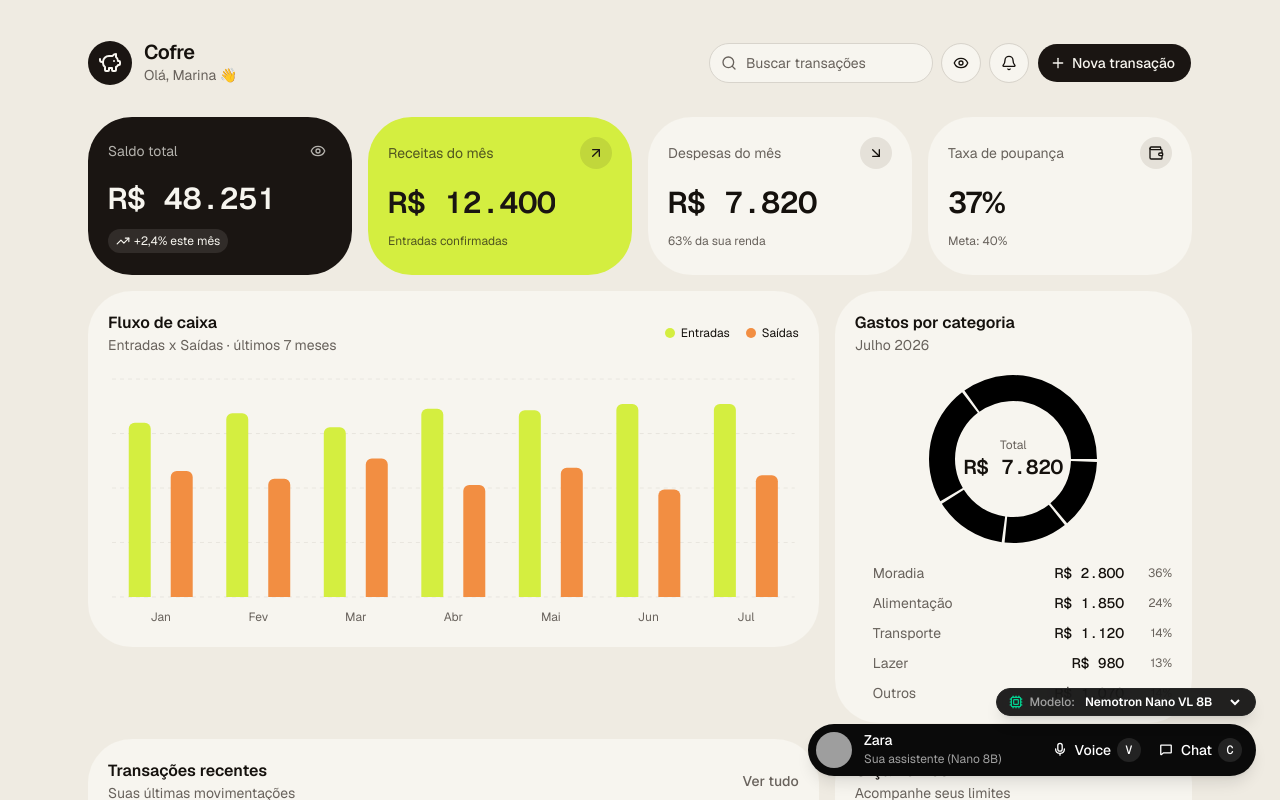
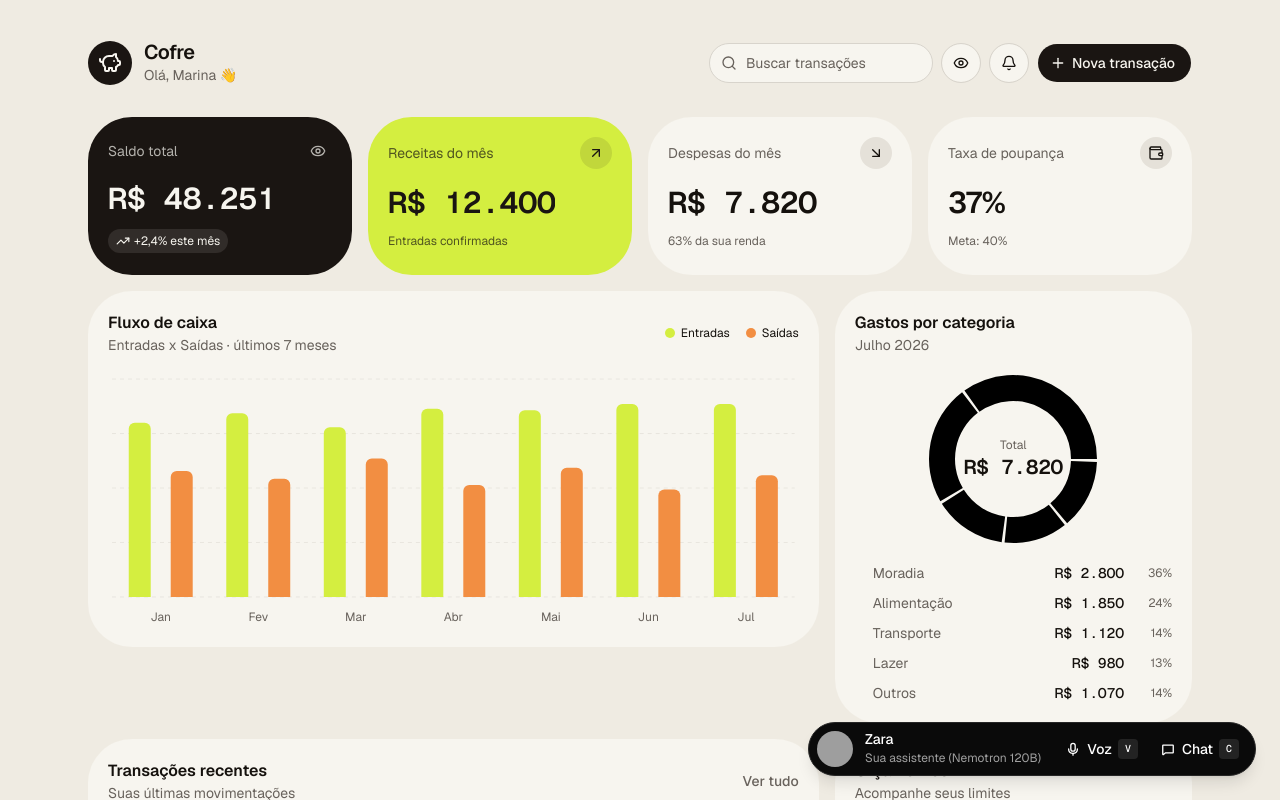
Before and after one commit to KillanovX/finn, a Next.js app: page / in a window 1280 px wide. Shown: the top 800 px of the page. Built offline with nearby package versions, Linux system fonts and the light colour scheme; grey boxes are pictures that could not be loaded.

Commit message:
feat: usar nvidia/nemotron-3-super-120b-a12b como modelo padrão e adicionar transcrição por voz (Speech-to-Text)

```diff
--- a/components/dashboard/dashboard-agent-dock.tsx
+++ b/components/dashboard/dashboard-agent-dock.tsx
@@ -2,39 +2,26 @@
 
 import { useState } from "react"
 import { AgentDock } from "@/components/ui/agent-dock"
-import { Cpu, Sparkles, X } from "lucide-react"
-
-const MODELS = [
-  { id: "nvidia/llama-3.1-nemotron-nano-vl-8b-v1", name: "Nemotron Nano VL 8B", badge: "Nano 8B" },
-  { id: "nvidia/nemotron-3-super-120b-a12b", name: "Nemotron 3 Super 120B", badge: "Super 120B" },
-  { id: "nvidia/llama-3.1-nemotron-70b-instruct", name: "Nemotron 70B Instruct", badge: "70B Instruct" },
-  { id: "meta/llama-3.1-70b-instruct", name: "Llama 3.1 70B", badge: "Llama 70B" },
-]
+import { Sparkles, X } from "lucide-react"
 
 export function DashboardAgentDock() {
-  const [selectedModel, setSelectedModel] = useState<string>("nvidia/llama-3.1-nemotron-nano-vl-8b-v1")
   const [response, setResponse] = useState<string | null>(null)
-  const [usedModel, setUsedModel] = useState<string | null>(null)
   const [lastMessage, setLastMessage] = useState<string | null>(null)
-
-  const activeModelObj = MODELS.find((m) => m.id === selectedModel) ?? MODELS[0]
 
   const handleMessageSubmit = async (message: string) => {
     setLastMessage(message)
     setResponse(null)
-    setUsedModel(null)
 
     try {
       const res = await fetch("/api/chat", {
         method: "POST",
         headers: { "Content-Type": "application/json" },
-        body: JSON.stringify({ message, model: selectedModel }),
+        body: JSON.stringify({ message }),
       })
 
       const data = await res.json()
       if (data.reply) {
         setResponse(data.reply)
-        setUsedModel(data.model || selectedModel)
       } else if (data.error) {
         setResponse(`Ops! ${data.error}`)
       }
@@ -45,32 +32,13 @@ export function DashboardAgentDock() {
 
   return (
     <div className="fixed bottom-6 right-6 z-50 flex flex-col items-end gap-2 w-full max-w-[calc(100vw-3rem)] sm:max-w-md">
-      {/* Model Selector Pill Header */}
-      <div className="flex items-center gap-1.5 rounded-full bg-neutral-950/90 border border-neutral-800 p-1 px-3 text-xs text-neutral-300 shadow-lg backdrop-blur-md">
-        <Cpu className="size-3.5 text-emerald-400 shrink-0" />
-        <span className="font-medium text-neutral-400">Modelo:</span>
-        <select
-          value={selectedModel}
-          onChange={(e) => setSelectedModel(e.target.value)}
-          className="bg-transparent text-white font-semibold outline-none cursor-pointer pr-1"
-        >
-          {MODELS.map((m) => (
-            <option key={m.id} value={m.id} className="bg-neutral-900 text-white">
-              {m.name}
-            </option>
-          ))}
-        </select>
-      </div>
-
       {/* Response Card Popup */}
       {response && (
         <div className="relative w-full overflow-hidden rounded-2xl bg-neutral-950/95 border border-neutral-800 p-4 text-white shadow-2xl backdrop-blur-md transition-all animate-in fade-in slide-in-from-bottom-2">
           <div className="flex items-center justify-between pb-2 mb-2 border-b border-neutral-800">
             <div className="flex items-center gap-1.5 text-xs font-semibold text-neutral-300">
               <Sparkles className="size-3.5 text-amber-400" />
-              <span>
-                Zara · {MODELS.find((m) => m.id === usedModel)?.badge || usedModel || activeModelObj.badge}
-              </span>
+              <span>Zara · Nemotron 3 Super 120B</span>
             </div>
             <button
               onClick={() => setResponse(null)}
@@ -93,8 +61,8 @@ export function DashboardAgentDock() {
       <AgentDock
         agentName="Zara"
         avatarSrc="https://api.dicebear.com/10.x/initial-face/svg?seed=Zaraaaa&size=80"
-        idleStatus={`Sua assistente (${activeModelObj.badge})`}
-        workingStatus={`Consultando ${activeModelObj.badge}...`}
+        idleStatus="Sua assistente (Nemotron 120B)"
+        workingStatus="Raciocinando com Nemotron 120B..."
         onMessageSubmit={handleMessageSubmit}
         className="w-full"
       />
--- a/components/ui/agent-dock.tsx
+++ b/components/ui/agent-dock.tsx
@@ -11,6 +11,7 @@ import {
   type FormEvent,
   type KeyboardEvent,
   type ReactNode,
+  useEffect,
   useRef,
   useState,
 } from "react";
@@ -35,14 +36,72 @@ export function AgentDock({
   agentName,
   avatarSrc,
   className,
-  idleStatus = "Ready",
-  workingStatus = "Working...",
+  idleStatus = "Pronta",
+  workingStatus = "Raciocinando com Nemotron...",
   onMessageSubmit,
 }: AgentDockProps) {
   const [mode, setMode] = useState<AgentDockMode>("idle");
   const [message, setMessage] = useState("");
+  const [isListening, setIsListening] = useState(false);
   const textareaRef = useRef<HTMLTextAreaElement>(null);
+  const recognitionRef = useRef<any>(null);
   const shouldReduceMotion = useReducedMotion();
+
+  // Speech-to-Text Integration (Web Speech API)
+  useEffect(() => {
+    if (typeof window !== "undefined") {
+      const SpeechRecognition =
+        (window as any).SpeechRecognition ||
+        (window as any).webkitSpeechRecognition;
+      if (SpeechRecognition) {
+        const rec = new SpeechRecognition();
+        rec.continuous = false;
+        rec.interimResults = true;
+        rec.lang = "pt-BR";
+
+        rec.onstart = () => {
+          setIsListening(true);
+          setMode("composing");
+        };
+
+        rec.onresult = (event: any) => {
+          let transcript = "";
+          for (let i = event.resultIndex; i < event.results.length; i++) {
+            transcript += event.results[i][0].transcript;
+          }
+          setMessage(transcript);
+        };
+
+        rec.onerror = (event: any) => {
+          console.warn("Speech recognition error:", event.error);
+          setIsListening(false);
+        };
+
+        rec.onend = () => {
+          setIsListening(false);
+        };
+
+        recognitionRef.current = rec;
+      }
+    }
+  }, []);
+
+  function toggleVoice() {
+    if (isListening) {
+      recognitionRef.current?.stop();
+      setIsListening(false);
+    } else {
+      if (recognitionRef.current) {
+        try {
+          recognitionRef.current.start();
+        } catch (e) {
+          console.warn("Speech recognition restart", e);
+        }
+      } else {
+        alert("Navegador não suporta transcrição direta de voz. Digite no campo de texto.");
+      }
+    }
+  }
 
   function openComposer() {
     setMode("composing");
@@ -54,6 +113,10 @@ export function AgentDock({
     if (!nextMessage) {
       openComposer();
       return;
+    }
+    if (isListening) {
+      recognitionRef.current?.stop();
+      setIsListening(false);
     }
     setMessage("");
     setMode("working");
@@ -77,14 +140,35 @@ export function AgentDock({
     void submitMessage();
   }
 
+  // Keyboard shortcut (V: Voice, C: Chat)
+  useEffect(() => {
+    function handleKeyDown(e: globalThis.KeyboardEvent) {
+      if (
+        document.activeElement?.tagName === "INPUT" ||
+        document.activeElement?.tagName === "TEXTAREA"
+      ) {
+        return;
+      }
+      if (e.key === "v" || e.key === "V") {
+        e.preventDefault();
+        toggleVoice();
+      } else if (e.key === "c" || e.key === "C") {
+        e.preventDefault();
+        openComposer();
+      }
+    }
+    window.addEventListener("keydown", handleKeyDown);
+    return () => window.removeEventListener("keydown", handleKeyDown);
+  }, [isListening]);
+
   return (
     <form className={className} onSubmit={handleSubmit}>
-      <div className="flex w-full flex-col-reverse overflow-hidden rounded-2xl bg-neutral-950 p-2 text-white shadow-lg">
+      <div className="flex w-full flex-col-reverse overflow-hidden rounded-2xl bg-neutral-950 p-2 text-white shadow-lg border border-neutral-800">
         <div className="flex items-center gap-3">
           <img
             alt=""
             aria-hidden="true"
-            className="size-9 shrink-0 rounded-xl"
+            className="size-9 shrink-0 rounded-xl object-cover"
             height={36}
             src={avatarSrc}
             width={36}
@@ -99,18 +183,29 @@ export function AgentDock({
                 className="mt-1 truncate text-xs text-neutral-400"
                 exit={{ opacity: 0, y: -6 }}
                 initial={{ opacity: 0, y: 6 }}
-                key={mode}
+                key={mode + (isListening ? "-listening" : "")}
                 transition={{ duration: 0.16, ease: "easeOut" }}
               >
-                {mode === "working" ? workingStatus : idleStatus}
+                {isListening
+                  ? "🎙️ Transcrevendo sua voz..."
+                  : mode === "working"
+                  ? workingStatus
+                  : idleStatus}
               </motion.p>
             </AnimatePresence>
           </div>
           <div className="flex shrink-0 items-center gap-1.5">
             <DockButton
-              icon={<MicrophoneIcon weight="bold" />}
-              label="Voice"
+              icon={
+                <MicrophoneIcon
+                  weight="bold"
+                  className={isListening ? "animate-pulse text-red-400" : ""}
+                />
+              }
+              label={isListening ? "Ouvindo" : "Voz"}
               shortcut="V"
+              onClick={toggleVoice}
+              isActive={isListening}
             />
             <DockButton
               icon={
@@ -120,7 +215,7 @@ export function AgentDock({
                   <ChatIcon weight="bold" />
                 )
               }
-              label={mode === "composing" ? "Send" : "Chat"}
+              label={mode === "composing" ? "Enviar" : "Chat"}
               shortcut="C"
               type="submit"
             />
@@ -139,8 +234,11 @@ export function AgentDock({
           <div className="relative mb-2">
             <button
               aria-label="Close composer"
-              className="absolute right-1.5 top-1.5 flex size-6 items-center justify-center rounded-md text-neutral-400 hover:bg-white/10 hover:text-white"
-              onClick={() => setMode("idle")}
+              className="absolute right-1.5 top-1.5 flex size-6 items-center justify-center rounded-md text-neutral-400 hover:bg-white/10 hover:text-white cursor-pointer"
+              onClick={() => {
+                if (isListening) recognitionRef.current?.stop();
+                setMode("idle");
+              }}
               type="button"
             >
               <XIcon className="size-3.5" weight="bold" />
@@ -150,7 +248,11 @@ export function AgentDock({
               className="h-28 w-full resize-none bg-transparent px-2 py-2 pr-9 text-sm leading-6 outline-none placeholder:text-neutral-500"
               onChange={(event) => setMessage(event.target.value)}
               onKeyDown={handleTextareaKeyDown}
-              placeholder="Type something here..."
+              placeholder={
+                isListening
+                  ? "Fale agora... transcrevendo em tempo real..."
+                  : "Digite sua dúvida ou comando aqui..."
+              }
               ref={textareaRef}
               value={message}
             />
@@ -166,20 +268,29 @@ function DockButton({
   label,
   shortcut,
   type = "button",
+  onClick,
+  isActive,
 }: {
   icon: ReactNode;
   label: string;
   shortcut: string;
   type?: "button" | "submit";
+  onClick?: () => void;
+  isActive?: boolean;
 }) {
   return (
     <button
-      className="flex h-9 items-center gap-1.5 rounded-lg px-1.5 text-sm font-medium hover:bg-white/10"
+      className={`flex h-9 items-center gap-1.5 rounded-lg px-2 text-sm font-medium transition-colors cursor-pointer ${
+        isActive
+          ? "bg-red-500/20 text-red-400 border border-red-500/30"
+          : "hover:bg-white/10"
+      }`}
+      onClick={onClick}
       type={type}
     >
-      <span className="size-4">{icon}</span>
+      <span className="size-4 flex items-center justify-center">{icon}</span>
       <span>{label}</span>
-      <kbd className="flex size-6 items-center justify-center rounded-md bg-white/10 font-mono text-xs">
+      <kbd className="flex size-5 items-center justify-center rounded bg-white/10 font-mono text-[10px]">
         {shortcut}
       </kbd>
     </button>
```
Also changed, not shown: app/api/chat/route.ts (+19 -53 lines).
